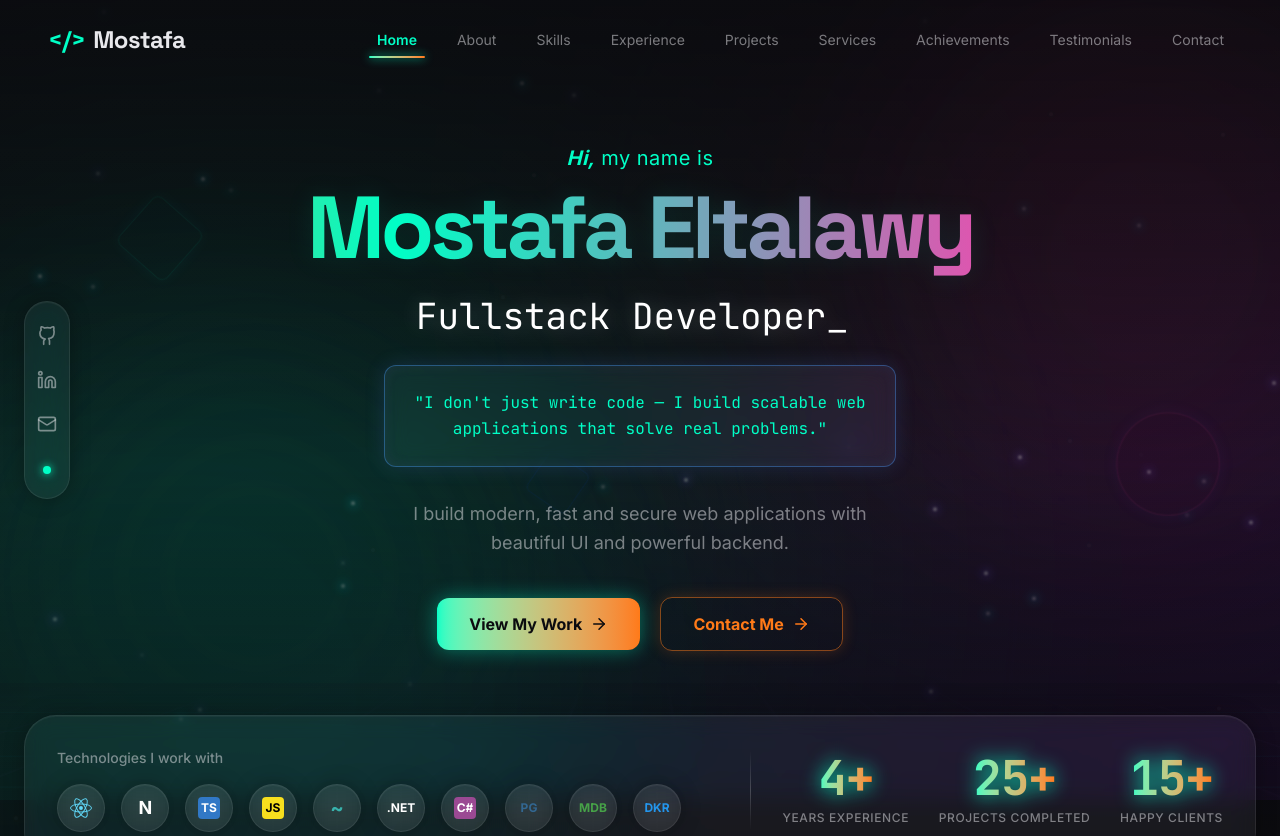
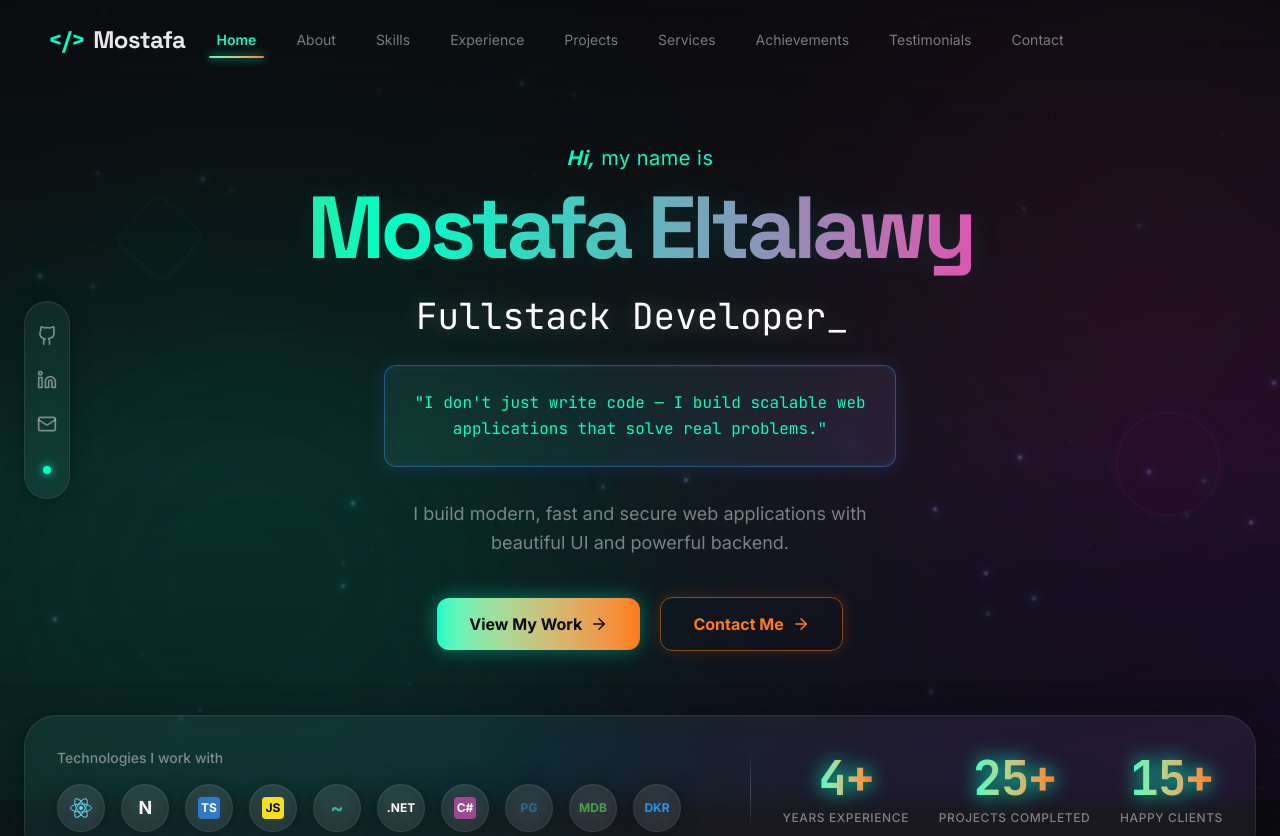
Before and after one commit to xAndReWxx/fullstack_portfolio_AB, a Next.js app: page / in a window 1280 px wide. Shown: the top 836 px of the page. Built offline with nearby package versions, Linux system fonts and the light colour scheme.

Commit message:
Fix navbar layout to perfectly center navigation links

```diff
--- a/src/components/layout/Navbar.tsx
+++ b/src/components/layout/Navbar.tsx
@@ -75,8 +75,9 @@ export default function Navbar() {
           : "bg-transparent py-6"
       }`}
     >
-      <div className="max-w-7xl mx-auto px-6 lg:px-12 flex items-center justify-between gap-4">
+      <div className="max-w-7xl mx-auto px-6 lg:px-12 flex items-center justify-between">
         {/* Logo */}
+        <div className="flex-1 flex justify-start z-20">
           <a
             href="#home"
             onClick={(e) => handleSmoothScroll(e, "#home")}
@@ -86,9 +87,10 @@ export default function Navbar() {
             <span className="text-[var(--teal)] group-hover:text-[var(--orange)] transition-colors duration-500">&lt;/&gt;</span>
             <span className="text-[var(--fg)]">Mostafa</span>
           </a>
+        </div>
 
         {/* Desktop Links */}
-        <div className="hidden lg:flex items-center gap-6">
+        <div className="hidden lg:flex items-center justify-center gap-6 z-20">
           {navLinks.map((link) => {
             const isActive = activeSection === link.href.substring(1);
             return (
@@ -117,12 +119,10 @@ export default function Navbar() {
           })}
         </div>
 
-        {/* Right side - Empty to keep flex-between balance or just remove */}
-
-        {/* Mobile toggle */}
-        <div className="flex lg:hidden items-center gap-4">
+        {/* Right side balance & Mobile toggle */}
+        <div className="flex-1 flex justify-end z-20">
           <button
-            className="text-[var(--fg)] p-2"
+            className="lg:hidden text-[var(--fg)] p-2"
             onClick={() => setMobileOpen(!mobileOpen)}
             aria-label="Toggle menu"
           >
```
Lines whose indentation alone changed are shown as unchanged.
